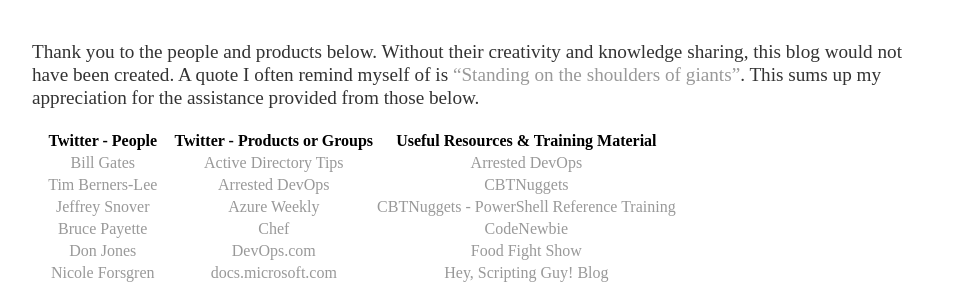
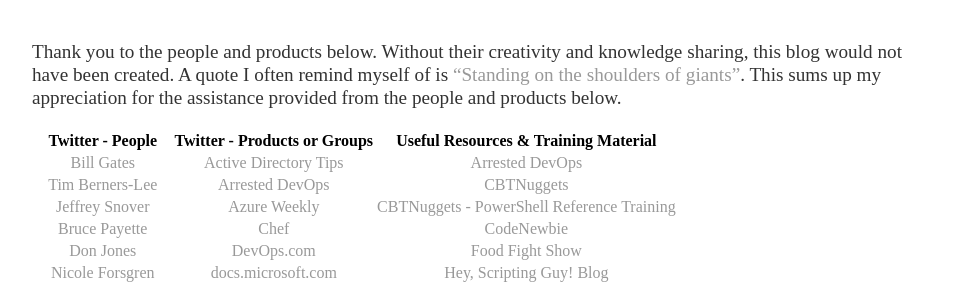
Before and after one commit to timhaintz/timhaintz.github.io, a Jekyll site: the page built from thankyou/index.md, in a window 1280 px wide. Shown: the part 157-441 px from the top of the page, without its empty margins (160-1119 px from the left). Built offline with Jekyll 4.4.1, drawn with Linux system fonts in a browser that asks for light colours.

Commit message:
Update index.md

```diff
--- a/thankyou/index.md
+++ b/thankyou/index.md
@@ -4,7 +4,7 @@
 ---
 # Thank You
 
-Thank you to the people and products below. Without their creativity and knowledge sharing, this blog would not have been created. A quote I often remind myself of is ["Standing on the shoulders of giants"](https://en.wikipedia.org/wiki/Standing_on_the_shoulders_of_giants). This sums up my appreciation for the assistance provided from those below.
+Thank you to the people and products below. Without their creativity and knowledge sharing, this blog would not have been created. A quote I often remind myself of is ["Standing on the shoulders of giants"](https://en.wikipedia.org/wiki/Standing_on_the_shoulders_of_giants). This sums up my appreciation for the assistance provided from the people and products below.
 
 
 |Twitter - People|Twitter - Products or Groups|Useful Resources & Training Material|
```
